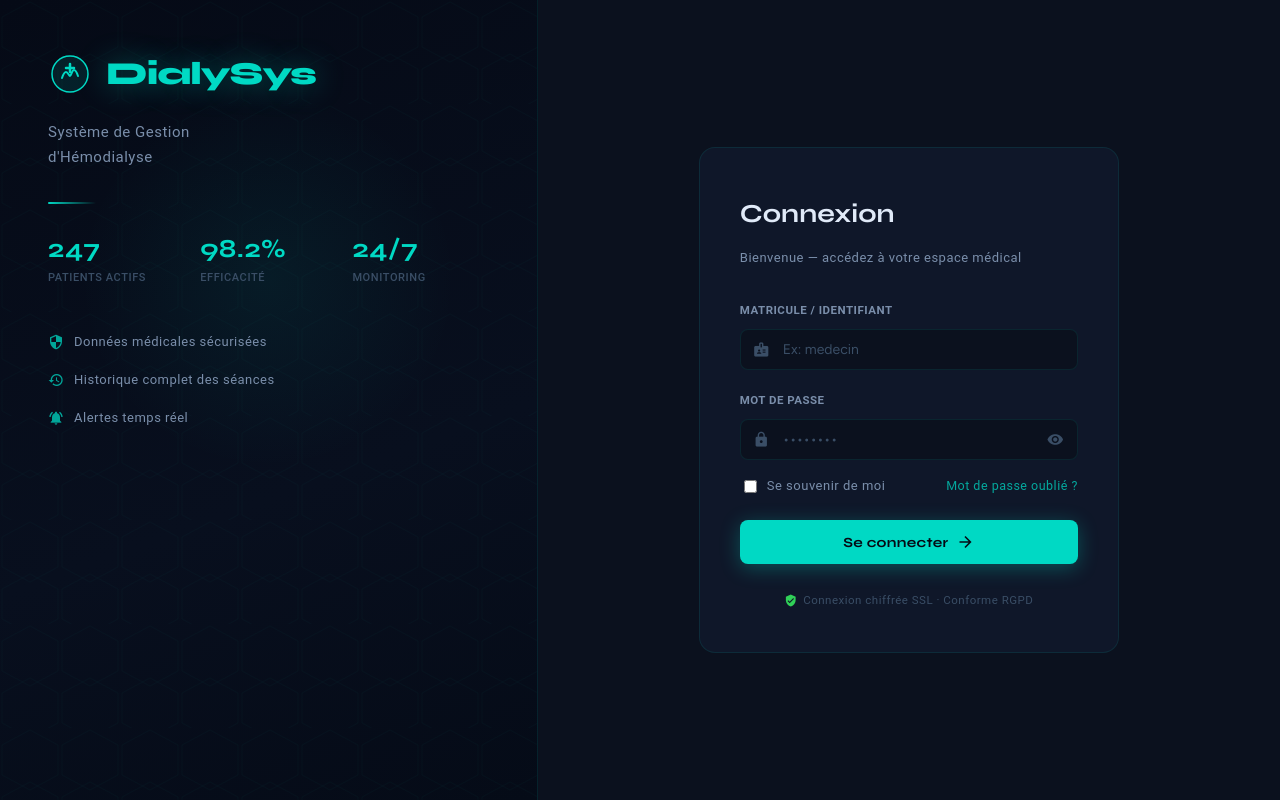
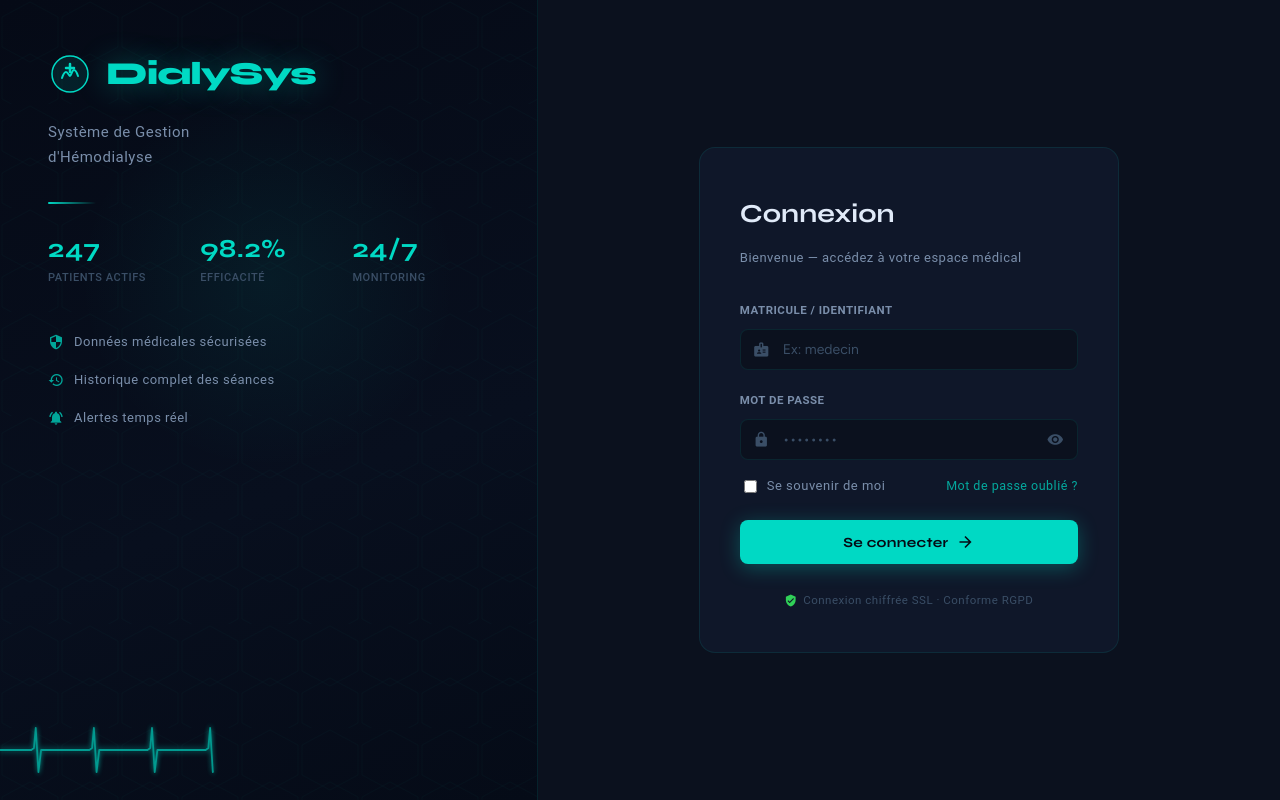
Before and after one commit to yassine-taleb-dev/DialySys, an Angular app: page /login in a window 1280 px wide. Built offline with nearby package versions, Linux system fonts and the light colour scheme; no server answers; a web font is replaced by a local one.

Commit message:
modefication medecin

```diff
--- a/src/app/pages/login/login.component.html
+++ b/src/app/pages/login/login.component.html
@@ -90,6 +90,20 @@
         </div>
       </div>
     </div>
+
+    <div class="ecg-strip">
+      <svg class="ecg-svg" viewBox="0 0 600 60" preserveAspectRatio="none">
+        <polyline class="ecg-line"
+          points="0,30 30,30 35,30 38,28 40,8 43,52 46,30 50,30 55,30
+                  95,30 100,30 103,28 105,8 108,52 111,30 115,30 120,30
+                  160,30 165,30 168,28 170,8 173,52 176,30 180,30 185,30
+                  225,30 230,30 233,28 235,8 238,52 241,30 245,30 250,30
+                  290,30 295,30 298,28 300,8 303,52 306,30 310,30 315,30
+                  355,30 360,30 363,28 365,8 368,52 371,30 375,30 380,30
+                  420,30 425,30 428,28 430,8 433,52 436,30 440,30 445,30
+                  485,30 490,30 493,28 495,8 498,52 501,30 505,30 600,30"/>
+      </svg>
+    </div>
   </aside>
 
   <main class="form-area">
--- a/src/app/pages/login/login.component.scss
+++ b/src/app/pages/login/login.component.scss
@@ -134,31 +134,33 @@
   position: relative;
   z-index: 1;
   padding: 0 0 20px;
+  overflow: hidden;
 }
 
 .ecg-svg {
   width: 100%;
-  height: 50px;
+  height: 60px;
   display: block;
 }
 
 .ecg-line {
   fill: none;
   stroke: var(--c-teal);
-  stroke-width: 1.5;
+  stroke-width: 2;
   stroke-linecap: round;
   stroke-linejoin: round;
-  stroke-dasharray: 1000;
-  stroke-dashoffset: 1000;
-  animation: ecg-draw 3.5s ease-in-out infinite;
+  stroke-dasharray: 1500;
+  stroke-dashoffset: 1500;
+  animation: ecg-draw 4s linear infinite;
+  filter: drop-shadow(0 0 3px var(--c-teal));
 }
 
 @keyframes ecg-draw {
-  0%   { stroke-dashoffset: 1000; opacity: 0; }
-  10%  { opacity: .55; }
-  60%  { stroke-dashoffset: 0; opacity: .55; }
-  80%  { opacity: .35; }
-  100% { stroke-dashoffset: 0; opacity: 0; }
+  0%   { stroke-dashoffset: 1500; opacity: 0; }
+  5%   { opacity: .7; }
+  70%  { stroke-dashoffset: 0;    opacity: .7; }
+  85%  { stroke-dashoffset: 0;    opacity: .2; }
+  100% { stroke-dashoffset: 0;    opacity: 0; }
 }
 
 /* ─── Right Form Area ─── */
--- a/src/app/pages/medecin/medecin.component.html
+++ b/src/app/pages/medecin/medecin.component.html
@@ -90,7 +90,7 @@
             <span class="material-icons">emergency</span>
           </div>
           <div class="sri__info">
-            <span class="sri__name">{{ a.patient?.nom }} {{ a.patient?.prenom }}</span>
+            <span class="sri__name">{{ a.patient.nom }} {{ a.patient.prenom }}</span>
             <span class="sri__sub">{{ a.message }}</span>
           </div>
           <span class="badge badge--{{ a.lue ? 'ok' : 'danger' }}">{{ a.lue ? 'Lue' : 'Non lue' }}</span>
```
